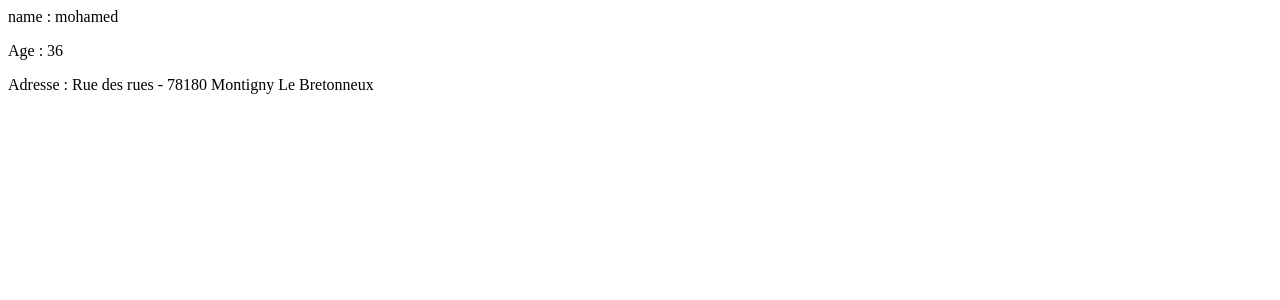
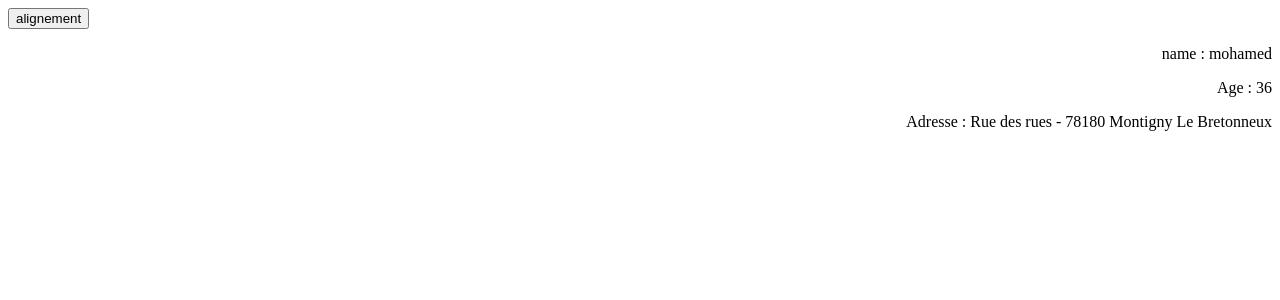
Before and after one commit to mgafsia/angBinding, an Angular app in the folder angBinding-web/: page / in a window 1280 px wide. Shown: the top 300 px of the page. Built offline with nearby package versions, Linux system fonts and the light colour scheme.

Commit message:
Second type of angular binding : "Property Binding on attribute directive - with a button event to change the align". Status : OK.

```diff
--- a/angBinding-web/src/app/app.component.html
+++ b/angBinding-web/src/app/app.component.html
@@ -1,4 +1,9 @@
-<div>name : {{name}} <p>
+<div>
+  <input (click)="switchAlignement()" type="button" value="alignement">
+</div>
+
+<p></p>
+<div [align]="alignement">name : {{name}} <p>
   Age : {{age}} <p>
   Adresse : {{address.street}} - {{address.city}}
 </div>
--- a/angBinding-web/src/app/app.component.ts
+++ b/angBinding-web/src/app/app.component.ts
@@ -13,4 +13,10 @@ export class AppComponent {
       street : 'Rue des rues',
       city : '78180 Montigny Le Bretonneux'
   };
+  alignement: string = 'right';
+
+  switchAlignement() {
+    if(this.alignement === "right") this.alignement = "left";
+    else this.alignement = "right";
+  }
 }
```
